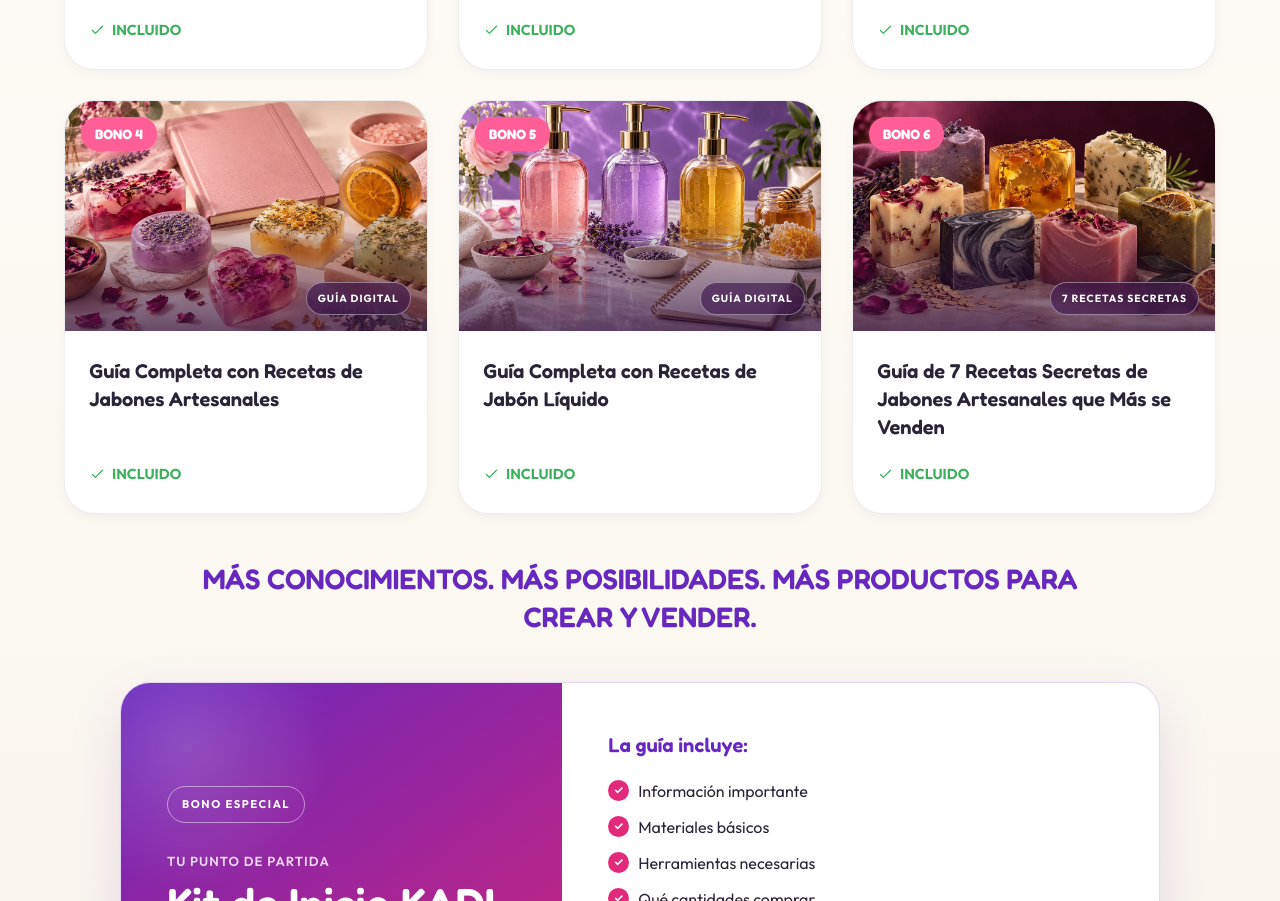
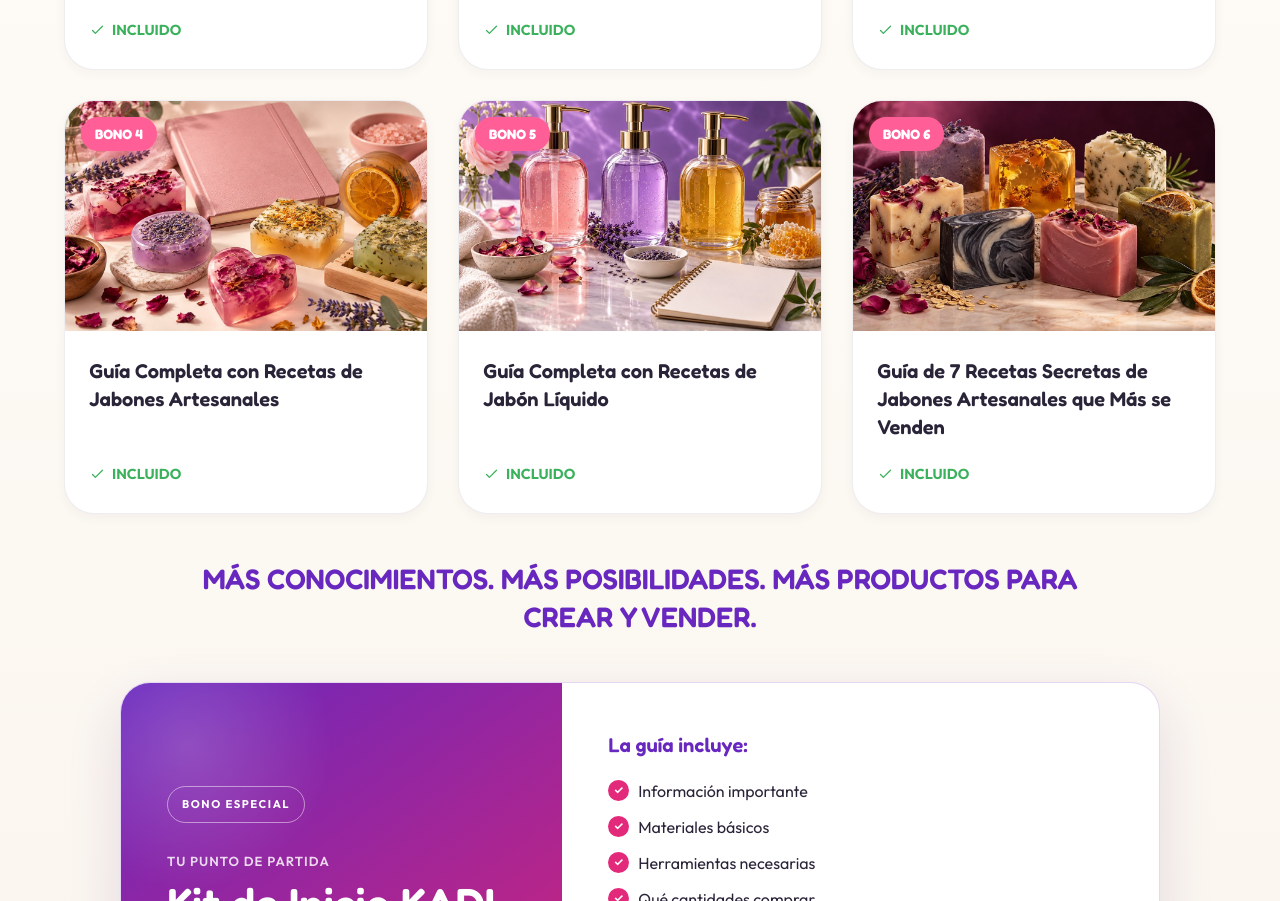
Before and after one commit to douglasdsrock-lang/kadi, a website: page index.html in a window 1280 px wide. Shown: the part 7378-8279 px from the top of the page. Drawn offline with Linux system fonts and the light colour scheme; no server answers.

Commit message:
Remove rótulos sobre imagens dos bônus

```diff
--- a/assets/css/style.css
+++ b/assets/css/style.css
@@ -1083,30 +1083,6 @@ h1, h2, h3, h4, h5, h6 {
 }
 
 .bonus-card-guide .bonus-title { line-height: 1.4; }
-
-.bonus-guide-image::after {
-  content: "";
-  position: absolute;
-  inset: 0;
-  background: linear-gradient(180deg, transparent 45%, rgba(48, 16, 63, 0.72) 100%);
-  pointer-events: none;
-}
-
-.bonus-image-label {
-  position: absolute;
-  z-index: 1;
-  right: 16px;
-  bottom: 16px;
-  padding: 7px 11px;
-  border: 1px solid rgba(255, 255, 255, 0.4);
-  border-radius: 999px;
-  color: #FFFFFF;
-  background: rgba(61, 20, 77, 0.62);
-  font-size: 0.65rem;
-  font-weight: 700;
-  letter-spacing: 0.1em;
-  backdrop-filter: blur(8px);
-}
 
 .bonuses-emphasis {
   max-width: 900px;
--- a/index.html
+++ b/index.html
@@ -574,7 +574,6 @@
                 alt="Jabones artesanales con flores, ingredientes naturales y una guía de recetas" width="1200"
                 height="900" loading="lazy">
               <span class="bonus-tag">BONO 4</span>
-              <span class="bonus-image-label">GUÍA DIGITAL</span>
             </div>
             <div class="bonus-content">
               <h3 class="bonus-title">Guía Completa con Recetas de Jabones Artesanales</h3>
@@ -591,7 +590,6 @@
                 alt="Jabones líquidos artesanales en tonos rosa, violeta y miel" width="1200" height="900"
                 loading="lazy">
               <span class="bonus-tag">BONO 5</span>
-              <span class="bonus-image-label">GUÍA DIGITAL</span>
             </div>
             <div class="bonus-content">
               <h3 class="bonus-title">Guía Completa con Recetas de Jabón Líquido</h3>
@@ -608,7 +606,6 @@
                 alt="Colección de siete jabones artesanales de diferentes estilos" width="1200" height="900"
                 loading="lazy">
               <span class="bonus-tag">BONO 6</span>
-              <span class="bonus-image-label">7 RECETAS SECRETAS</span>
             </div>
             <div class="bonus-content">
               <h3 class="bonus-title">Guía de 7 Recetas Secretas de Jabones Artesanales que Más se Venden</h3>
```
